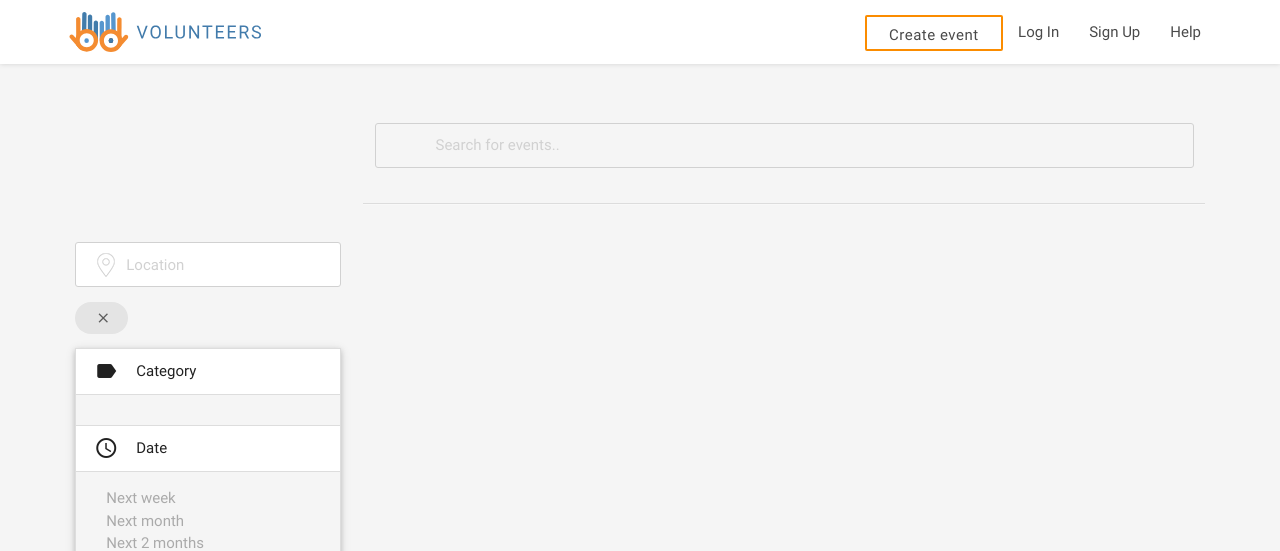
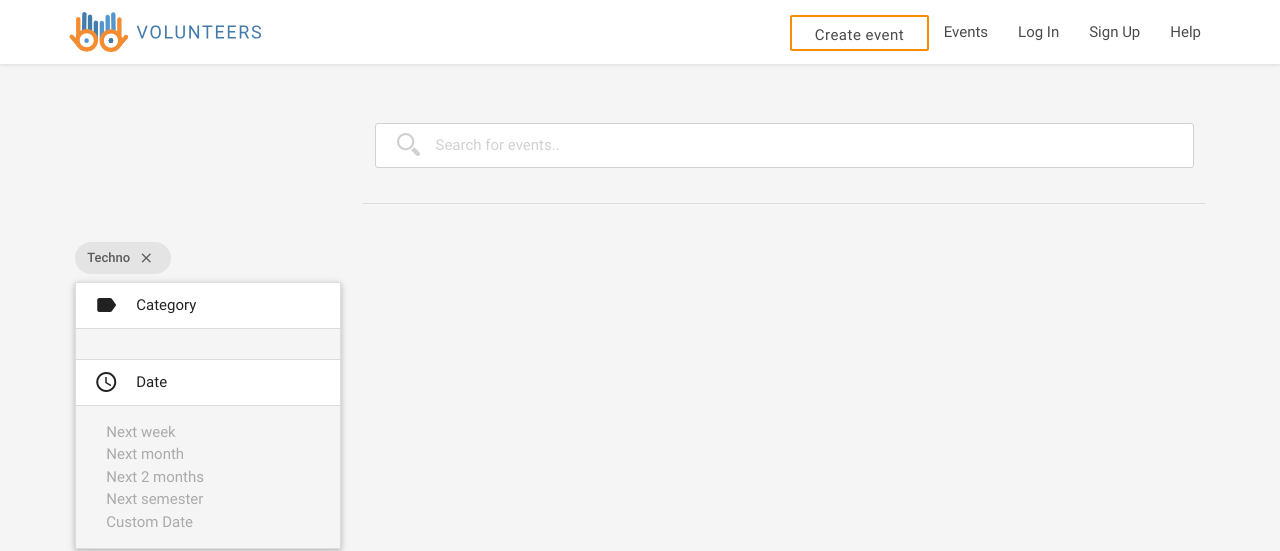
Before and after one commit to Totoyor/Volunteers, a PHP site: the page made by views/event/view_events.php in a window 1280 px wide. Shown: the top 551 px of the page. Run offline with PHP 8.4, Linux system fonts and the light colour scheme; the template is opened without the code that fills it, so the values that code supplies are empty; some libraries are stand-ins or nearby versions.

Commit message:
Recherche ajax + header

```diff
--- a/assets/css/style.css
+++ b/assets/css/style.css
@@ -966,6 +966,10 @@ textarea
     background: white url(../img/location.png) left no-repeat;
 }
 
+#input-search {
+    background: white url(../img/search.png) left no-repeat; !important
+}
+
 #search-event input[type="text"] {
     border: 1px solid #d1d1d1;
     color: #bebebe;
--- a/assets/js/ajax.js
+++ b/assets/js/ajax.js
@@ -1,6 +1,6 @@
 $(document).ready(function(){
 
-    $("#bt-a-choisir").click(function(){
+    /*$("#bt-a-choisir").click(function(){
 
         $.post(
             '?module=home&action=signup', // Lien du script
@@ -26,5 +26,21 @@ $(document).ready(function(){
 
     };
 
+    });*/
+
+    $('#login-form').on('submit', function(){
+
+        var login = $('#email').val();
+        var password = $('#password').val();
+
+        $.ajax({
+
+            url     :   '?module=user&action=connet',
+            type    :   'post',
+
+
+        });
     });
+
+
 })
--- a/assets/js/ajax.search.js
+++ b/assets/js/ajax.search.js
@@ -10,7 +10,7 @@ $(document).ready(function(){
 
         var recherche = $(this).val();
 
-        if (recherche.length > 2) {
+        if (recherche.length >= 1) {
 
             $.ajax({
 
--- a/views/event/view_event.php
+++ b/views/event/view_event.php
@@ -210,7 +210,7 @@
                                 <?php if (isset($userJoinEvent) && $userJoinEvent == true) { ?>
                                     <button name="submit" type="submit" class="btn btn-orange event_secure_bouton"
                                             disabled>
-                                        You have already join the team
+                                        You already volunteer
                                     </button>
                                 <?php } else { ?>
                                     <button name="submit" type="submit" class="btn btn-orange event_secure_bouton">
--- a/views/event/view_events.php
+++ b/views/event/view_events.php
@@ -17,16 +17,15 @@
         </div>
     </div>
 
-
     <div class="row">
         <div class="col s0 m3 l3">
             <div class="filter hide-on-small-only">
-                <form method="get" action="/search" id="search">
+                <!--<form method="get" action="/search" id="search">
                     <input type="text" placeholder="Location" id="location-search" class="no-border-input"/>
-                </form>
+                </form>-->
                 <div class="chip">
-
                     <i class="material-icons">close</i>
+                    Techno
                 </div>
                 <ul class="collapsible" data-collapsible="expandable">
                     <li>
@@ -96,4 +95,3 @@
 </div>
 
 <?php include_once('views/layout/footer.inc.php'); ?>
-<script type="text/javascript" src="assets/js/ajax.search.js"></script>
--- a/views/layout/footer.inc.php
+++ b/views/layout/footer.inc.php
@@ -193,6 +193,7 @@
 <script type="text/javascript" src="assets/js/materialize.min.js"></script>
 <script type="text/javascript" src="assets/js/monjs.js"></script>
 <script type="text/javascript" src="assets/js/ajax.js"></script>
+<script type="text/javascript" src="assets/js/ajax.search.js"></script>
 <script type="text/javascript" src="assets/js/dropify.js"></script>
 
 <?php
--- a/views/layout/header.inc.php
+++ b/views/layout/header.inc.php
@@ -20,14 +20,24 @@
             <div class="ub-warning-img">&nbsp;</div>
             <div class="ub-warning-txt">
                 <p class="ub-title">Vous utilisez un navigateur web obsol&egrave;te : Internet Explorer 6/7</p>
-            <p>Il contient des <span class="bold">failles de s&eacute;curit&eacute;</span> et n&#039;est <span class="bold">pas compatible</span> avec ce site Internet.</p>
-            <p><a class="ub-link" href="http://browser-update.org/fr/update.html" target="_blank" title="D&eacute;couvrez comment mettre &agrave; jour votre navigateur">Mettez &agrave; jour votre navigateur web ou installez un navigateur web moderne</a></p>
+
+                <p>Il contient des <span class="bold">failles de s&eacute;curit&eacute;</span> et n&#039;est <span
+                    class="bold">pas compatible</span> avec ce site Internet.</p>
+
+                <p><a class="ub-link" href="http://browser-update.org/fr/update.html" target="_blank"
+                      title="D&eacute;couvrez comment mettre &agrave; jour votre navigateur">Mettez &agrave; jour votre
+                    navigateur web ou installez un navigateur web moderne</a></p>
             </div>
-          <a class="ub-icon firefox" href="http://www.firefox.com" target="_blank" title="Installer Firefox">&nbsp;</a>
-          <a class="ub-icon ie" href="http://www.browserforthebetter.com/download.html" target="_blank" title="Installer Internet Explorer">&nbsp;</a>
-          <a class="ub-icon chrome" href="http://www.google.com/chrome" target="_blank" title="Installer Google Chrome">&nbsp;</a>
-          <a class="ub-icon safari" href="http://www.apple.com/safari/download/" target="_blank" title="Installer Safari">&nbsp;</a>
-          <a class="ub-icon opera" href="http://www.opera.com/download/" target="_blank" title="Installer Opera">&nbsp;</a>
+            <a class="ub-icon firefox" href="http://www.firefox.com" target="_blank" title="Installer Firefox">
+                &nbsp;</a>
+            <a class="ub-icon ie" href="http://www.browserforthebetter.com/download.html" target="_blank"
+               title="Installer Internet Explorer">&nbsp;</a>
+            <a class="ub-icon chrome" href="http://www.google.com/chrome" target="_blank"
+               title="Installer Google Chrome">&nbsp;</a>
+            <a class="ub-icon safari" href="http://www.apple.com/safari/download/" target="_blank"
+               title="Installer Safari">&nbsp;</a>
+            <a class="ub-icon opera" href="http://www.opera.com/download/" target="_blank" title="Installer Opera">
+                &nbsp;</a>
         </div>
     </div>
     <![endif]-->
@@ -39,9 +49,12 @@
             <a href="?" class="brand-logo"><img src="assets/img/logo_volonteers3.svg" alt="logo" class="logo_svg"></a>
             <ul id="nav-mobile" class="right hide-on-med-and-down">
                 <li><a class="btn btn-menu" href="event/home">Create event</a></li>
-                  <?php if(!isset($_SESSION['user_email'])) { ?>
-                <li><a id="logInModal" onClick="ga('send', 'clic', 'Log In');" class="modal-trigger" href="#login">Log In</a></li>
-                <li><a onClick="ga('send', 'clic', 'Sign Up');" class="modal-trigger" href="#signup">Sign Up</a></li>
+                <?php if (!isset($_SESSION['user_email'])) { ?>
+                    <li><a onClick="ga('send', 'clic', 'Events');" href="?module=event&action=lists">Events</a></li>
+                    <li><a id="logInModal" onClick="ga('send', 'clic', 'Log In');" class="modal-trigger" href="#login">Log
+                            In</a></li>
+                    <li><a onClick="ga('send', 'clic', 'Sign Up');" class="modal-trigger" href="#signup">Sign Up</a>
+                    </li>
                 <?php } else { ?>
                     <li><a onClick="ga('send', 'clic', 'Events');" href="?module=event&action=lists">Events</a></li>
                     <li><a onClick="ga('send', 'clic', 'Profile');" href="profile/home">My Profile</a></li>
@@ -51,7 +64,7 @@
             </ul>
             <ul id="slide-out" class="side-nav">
                 <li><a href="event/home">Create event</a></li>
-                <?php if(!isset($_SESSION['user_email'])) { ?>
+                <?php if (!isset($_SESSION['user_email'])) { ?>
                     <li><a class="modal-trigger" href="#login">Log In</a></li>
                     <li><a class="modal-trigger" href="#signup">Sign Up</a></li>
                 <?php } else { ?>
@@ -74,7 +87,8 @@
             <form class="login-form" action="?module=user&action=connect" method="post">
                 <div class="row">
                     <div class="input-field col s12">
-                      <input placeholder="Email" id="email" type="email" class="validate" name="email" required="required">
+                        <input placeholder="Email" id="email" type="email" class="validate" name="email"
+                               required="required">
                         <label for="email" class="center-align"></label>
                     </div>
                 </div>
@@ -88,14 +102,15 @@
 
                 <div class="row">
                     <div class="input-field col s12 m12 l12  login-text">
-                      <input type="checkbox" id="remember-me" />
+                        <input type="checkbox" id="remember-me"/>
                         <label for="remember-me" class="space-bot">Remember me</label>
                     </div>
                 </div>
 
                 <div class="row">
                     <div class="input-field col s12">
-                      <button id="submit" class="btn waves-effect waves-light" type="submit" name="action">Log In</button>
+                        <button id="submit" class="btn waves-effect waves-light" type="submit" name="action">Log In
+                        </button>
                     </div>
                 </div>
 
@@ -104,7 +119,8 @@
                         <p class="medium-small"><a class="modal-trigger" href="#signup">Register now!</a></p>
                     </div>
                     <div class="input-field col s6 m6 l6">
-                      <p class="margin right-align medium-small"><a href="page-forgot-password.html">Forgot password ?</a></p>
+                        <p class="margin right-align medium-small"><a href="page-forgot-password.html">Forgot password
+                                ?</a></p>
                     </div>
                 </div>
             </form>
@@ -129,27 +145,31 @@
 
                 <div class="row">
                     <div class="input-field col s12">
-                    <input placeholder="Your Email" id="email" type="email" class="validate" name="email" required="required">
+                        <input placeholder="Your Email" id="email" type="email" class="validate" name="email"
+                               required="required">
                         <label for="email" class="center-align"></label>
                     </div>
                 </div>
 
                 <div class="row">
                     <div class="input-field col s12">
-                      <input placeholder="Your Password" id="password" type="password" name="password" required="required">
+                        <input placeholder="Your Password" id="password" type="password" name="password"
+                               required="required">
                         <label for="password" class="center-align"></label>
                     </div>
                 </div>
 
                 <div class="row">
                     <div class="input-field col s12">
-                      <button id="submit" class="btn waves-effect waves-light" type="submit" name="action">Sign Up</button>
+                        <button id="submit" class="btn waves-effect waves-light" type="submit" name="action">Sign Up
+                        </button>
                     </div>
                 </div>
 
                 <div class="row space-bot">
                     <div class="input-field col s12 center">
-                    <p class="medium-small center"><a class="modal-trigger" href="#login">Already got an account ? Log in now !</a></p>
+                        <p class="medium-small center"><a class="modal-trigger" href="#login">Already got an account ?
+                                Log in now !</a></p>
                     </div>
                 </div>
             </form>
```
Also changed, not shown: app/model/EventModel.php (+2 -5 lines). Lines whose indentation alone changed are shown as unchanged.
